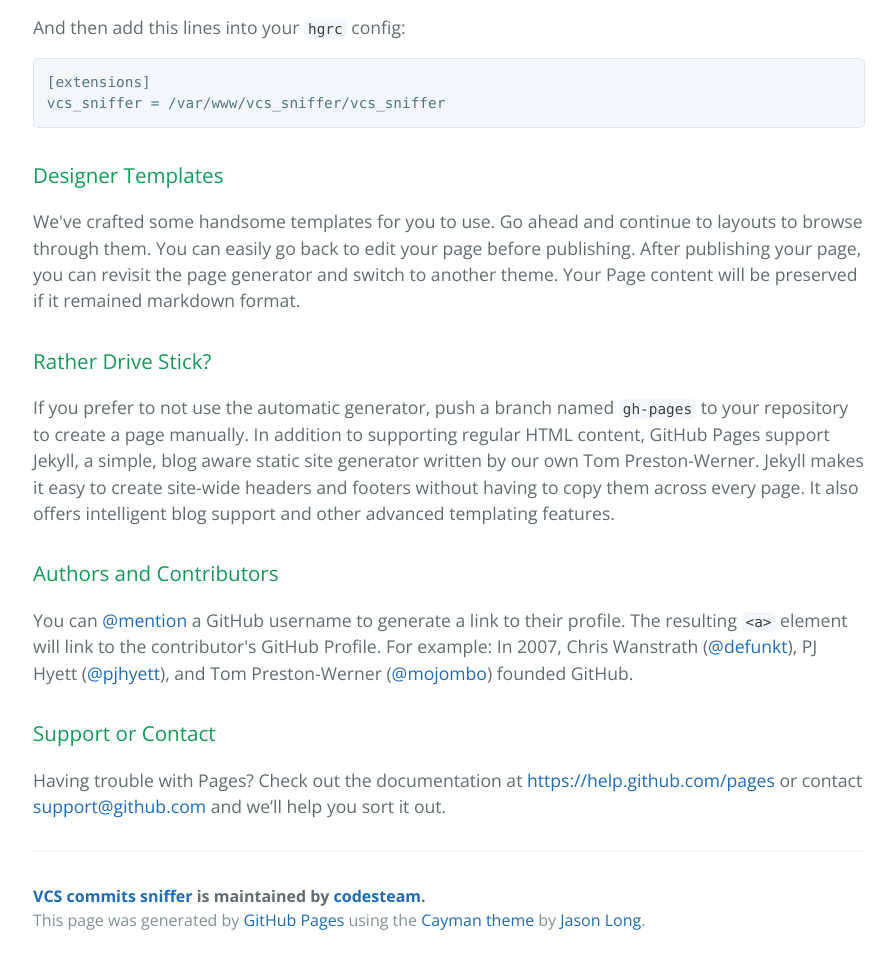
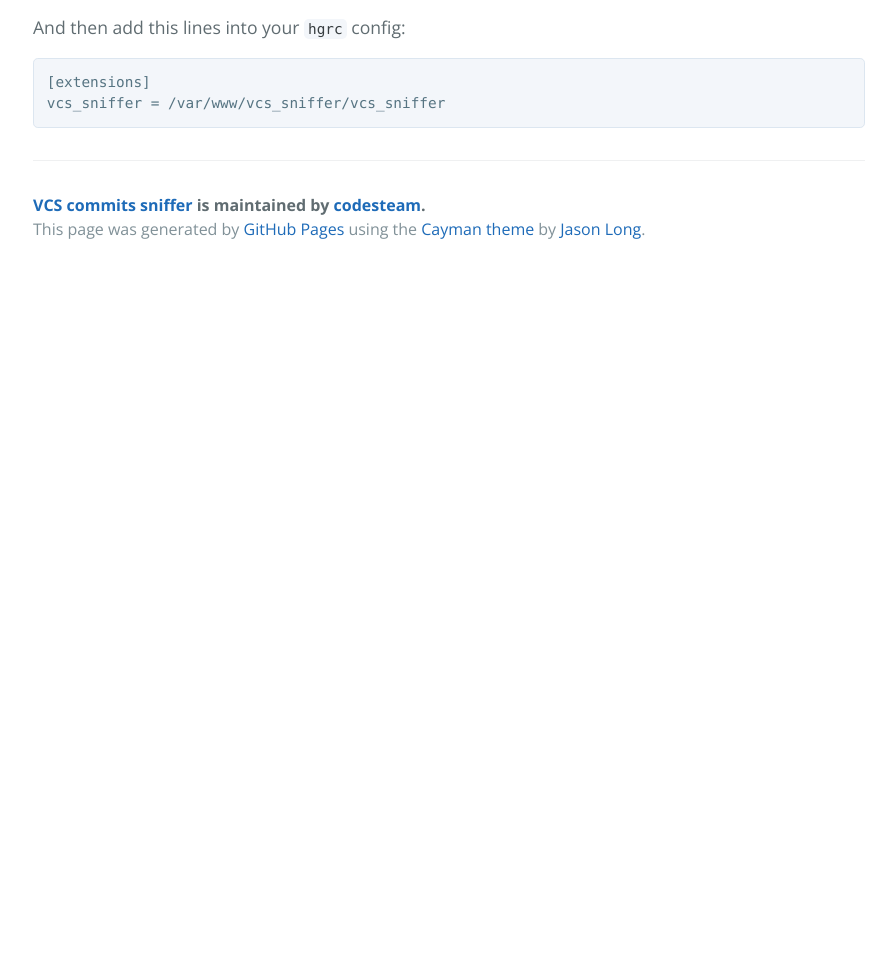
Before and after one commit to codesteam/vcs_sniffer, a plain HTML site: page index.html in a window 1280 px wide. Shown: the part 601-1565 px from the top of the page, without its empty margins (191-1087 px from the left). After the commit the page ends 874 px from the top, so only its background shows below. Drawn offline with nearby package versions, Linux system fonts and the light colour scheme.

```diff
--- a/index.html
+++ b/index.html
@@ -35,26 +35,6 @@ $ git clone git@github.com:codesteam/vcs_sniffer.git .
 vcs_sniffer = /var/www/vcs_sniffer/vcs_sniffer
 </code></pre>
 
-<h3>
-<a id="designer-templates" class="anchor" href="#designer-templates" aria-hidden="true"><span class="octicon octicon-link"></span></a>Designer Templates</h3>
-
-<p>We've crafted some handsome templates for you to use. Go ahead and continue to layouts to browse through them. You can easily go back to edit your page before publishing. After publishing your page, you can revisit the page generator and switch to another theme. Your Page content will be preserved if it remained markdown format.</p>
-
-<h3>
-<a id="rather-drive-stick" class="anchor" href="#rather-drive-stick" aria-hidden="true"><span class="octicon octicon-link"></span></a>Rather Drive Stick?</h3>
-
-<p>If you prefer to not use the automatic generator, push a branch named <code>gh-pages</code> to your repository to create a page manually. In addition to supporting regular HTML content, GitHub Pages support Jekyll, a simple, blog aware static site generator written by our own Tom Preston-Werner. Jekyll makes it easy to create site-wide headers and footers without having to copy them across every page. It also offers intelligent blog support and other advanced templating features.</p>
-
-<h3>
-<a id="authors-and-contributors" class="anchor" href="#authors-and-contributors" aria-hidden="true"><span class="octicon octicon-link"></span></a>Authors and Contributors</h3>
-
-<p>You can <a href="https://github.com/blog/821" class="user-mention">@mention</a> a GitHub username to generate a link to their profile. The resulting <code>&lt;a&gt;</code> element will link to the contributor's GitHub Profile. For example: In 2007, Chris Wanstrath (<a href="https://github.com/defunkt" class="user-mention">@defunkt</a>), PJ Hyett (<a href="https://github.com/pjhyett" class="user-mention">@pjhyett</a>), and Tom Preston-Werner (<a href="https://github.com/mojombo" class="user-mention">@mojombo</a>) founded GitHub.</p>
-
-<h3>
-<a id="support-or-contact" class="anchor" href="#support-or-contact" aria-hidden="true"><span class="octicon octicon-link"></span></a>Support or Contact</h3>
-
-<p>Having trouble with Pages? Check out the documentation at <a href="https://help.github.com/pages">https://help.github.com/pages</a> or contact <a href="mailto:support@github.com">support@github.com</a> and we’ll help you sort it out.</p>
-
       <footer class="site-footer">
         <span class="site-footer-owner"><a href="https://github.com/codesteam/vcs_sniffer">VCS commits sniffer</a> is maintained by <a href="https://github.com/codesteam">codesteam</a>.</span>
 
```
Also changed, not shown: params.json (+1 -1 lines).
